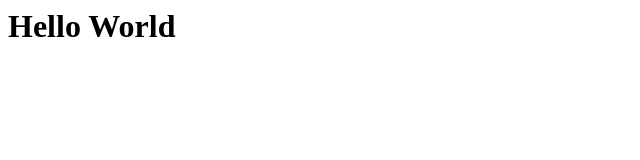
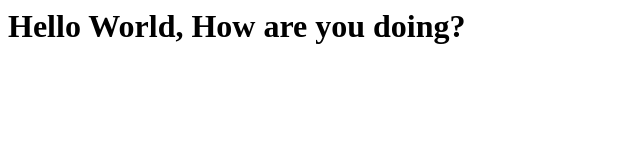
Before and after one commit to ajjush/MyPrivate, a plain HTML site: page index.html in a window 1280 px wide. Shown: the whole page, without its empty margins (0-640 px from the left). Drawn offline with Linux system fonts and the light colour scheme.

Commit message:
Update index.html
how are you

```diff
--- a/index.html
+++ b/index.html
@@ -1,5 +1,5 @@
 <html>
 <body>
-<H1>Hello World</H1>
+<H1>Hello World, How are you doing?</H1>
 </body>
 </html>
```
